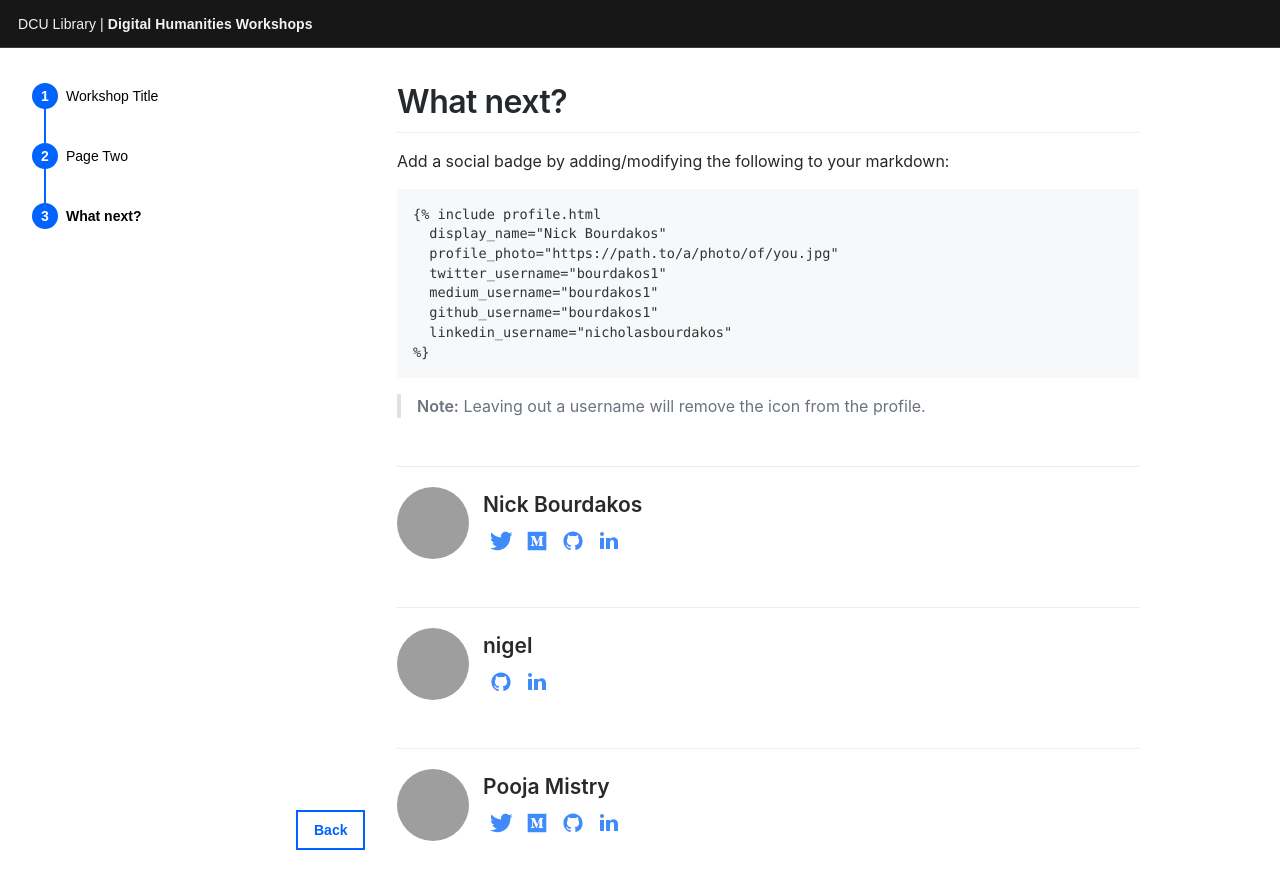
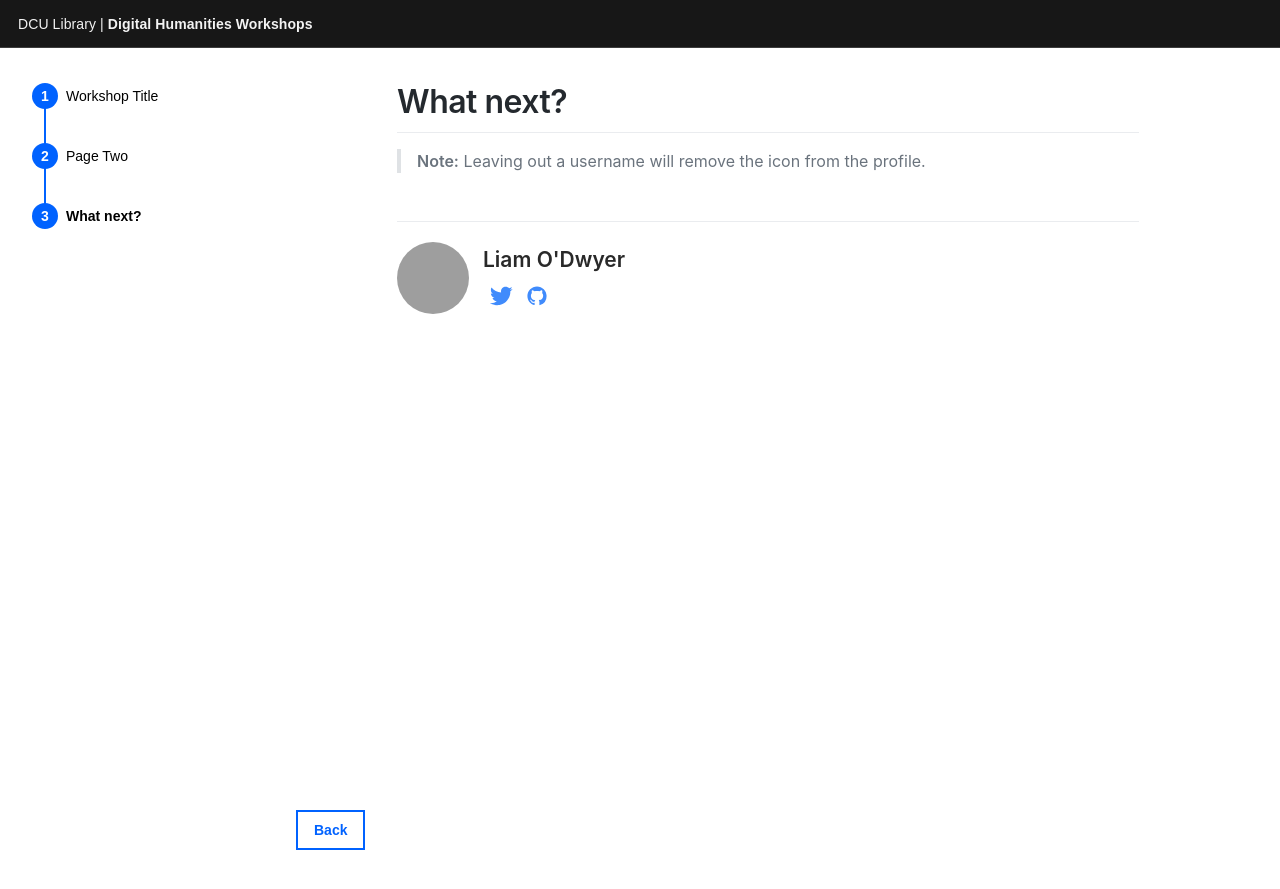
Before and after one commit to liamodwyer/workshop, a Jekyll site: the page built from _workshop/what-next.md, in a window 1280 px wide. Shown: the top 889 px of the page. Built offline with Jekyll 4.4.1, drawn with Linux system fonts in a browser that asks for light colours; some web fonts are replaced; grey boxes are pictures that could not be loaded.

Commit message:
Update what-next.md

````diff
--- a/_workshop/what-next.md
+++ b/_workshop/what-next.md
@@ -3,42 +3,15 @@ title: What next? # The title of the page
 date: 0000-01-03  # Page order is set by date
 ---
 
-Add a social badge by adding/modifying the following to your markdown:
 
-```
-{% raw %}{% include profile.html
-  display_name="Nick Bourdakos"
-  profile_photo="https://path.to/a/photo/of/you.jpg"
-  twitter_username="bourdakos1"
-  medium_username="bourdakos1"
-  github_username="bourdakos1"
-  linkedin_username="nicholasbourdakos"
-%}{% endraw %}
-```
+
+
 
 > **Note:** Leaving out a username will remove the icon from the profile.
 
 {% include profile.html
-  display_name="Nick Bourdakos"
-  profile_photo="https://pbs.twimg.com/profile_images/1035328157707128832/e_0EXqIu.jpg"
-  twitter_username="bourdakos1"
-  medium_username="bourdakos1"
-  github_username="bourdakos1"
-  linkedin_username="nicholasbourdakos"
+  display_name="Liam O'Dwyer"
+  profile_photo="https://path.to/a/photo/of/you.jpg"
+  twitter_username="@lib_liam"
+  github_username="liamodwyer"
 %}
-
-{% include profile.html
-  display_name="nigel"
-  profile_photo="https://pbs.twimg.com/profile_images/1011641648864952322/mVZldhNK_400x400.jpg"
-  github_username="pnbrown"
-  linkedin_username="pnigelbrown"
-%}
-
-{% include profile.html
-  display_name="Pooja Mistry"
-  profile_photo="https://pbs.twimg.com/profile_images/1121507773597011982/-EjvIm6J_400x400.png"
-  twitter_username="poojamakes"
-  medium_username="poojamakes"
-  github_username="pmmistry"
-  linkedin_username="pmmistry"
-%}
````
